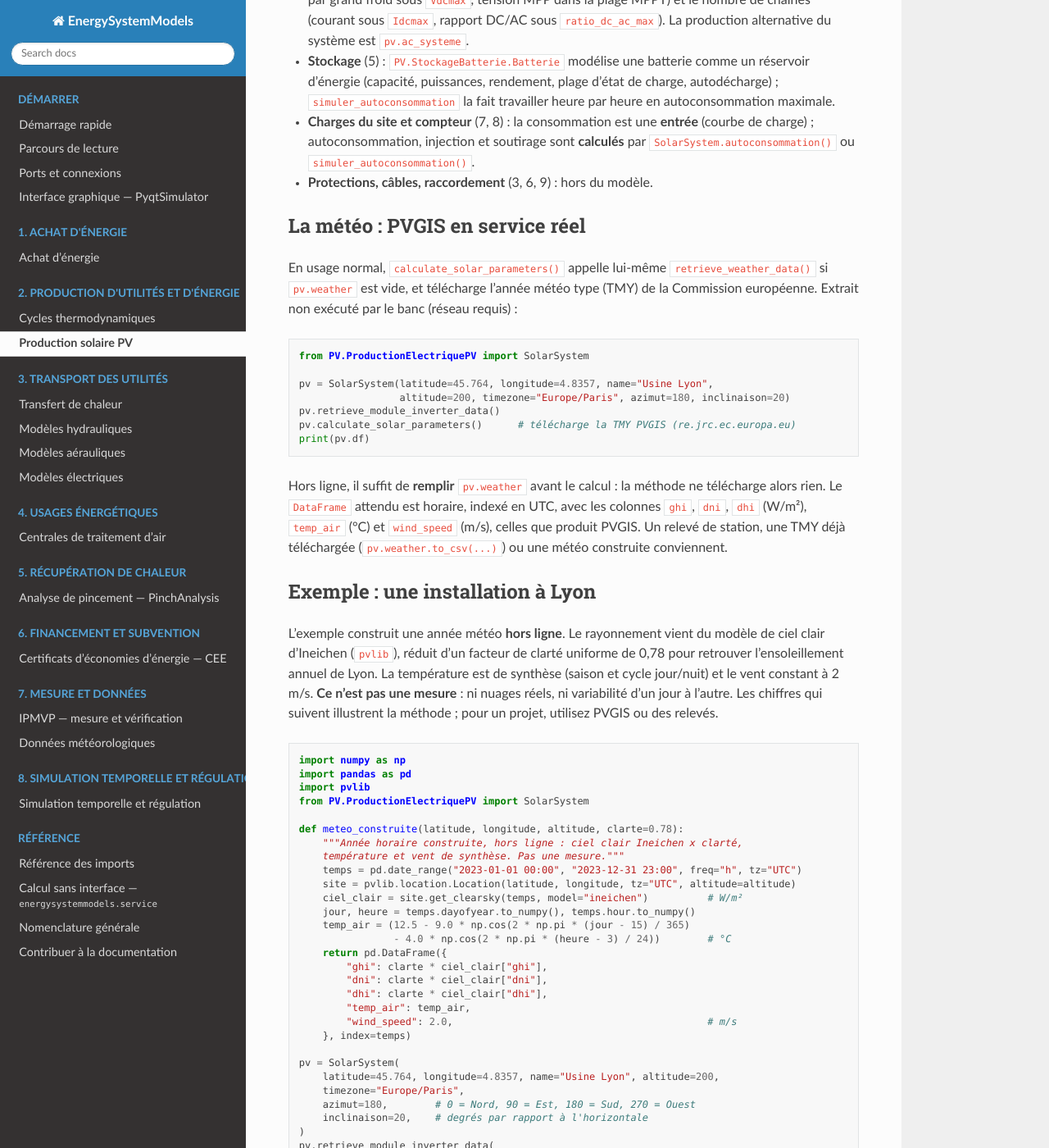
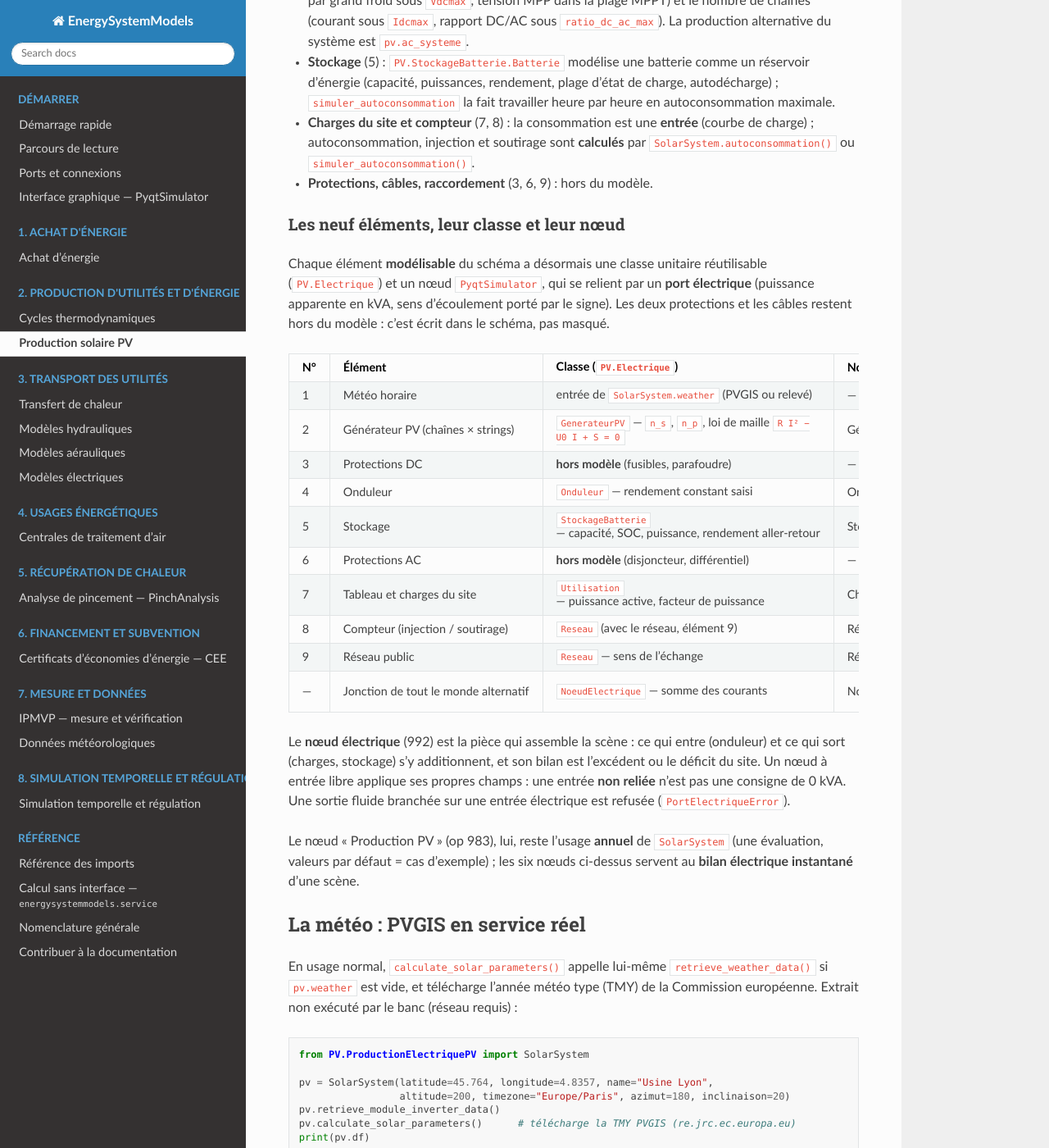
Before and after one commit to ZoheirHADID/EnergySystemModels-fr, a Sphinx documentation site: the page built from docs/source/009-pv-solaire/index.rst, in a window 1280 px wide and 1400 px high, scrolled down 1962 px. Shown: the whole window at 82% size. Built offline with Sphinx 7.4.7 and the Read the Docs theme 3.1.0, drawn with Linux system fonts in a browser that asks for light colours; some of the changed text lies outside the part shown.

Commit message:
doc(pv): les neuf elements du schema, leur classe PV.Electrique et leur noeud
La page affirmait 'Aucun noeud PyqtSimulator ne represente le photovoltaique : le PV s'utilise en Python' : c'etait vrai avant le commit 5e4098b4 (six noeuds 989-994). Ajout du tableau des neuf elements du schema avec, pour chacun, la classe unitaire (PV.Electrique), le noeud et les grandeurs echangees ; les elements 3 et 6 (protections DC/AC) sont declares hors modele.

Le texte precise les regles du port electrique : entree reliee -> impose la puissance, entree libre -> champs du noeud, sortie fluide refusee ; et distingue le noeud 983 (Production PV, usage annuel de SolarSystem). Sphinx -E -W sans avertissement, banc 5/5 sur la page.

```diff
--- a/banc_doc.json
+++ b/banc_doc.json
@@ -1348,8 +1348,8 @@
   },
   "docs/source/009-pv-solaire/index.rst": {
    "blocs": 14,
-   "empreinte": "c8e49a2d73a87c09",
-   "mesure": "2026-11-26T06:34",
+   "empreinte": "3273a9ad02dfdf62",
+   "mesure": "2026-11-26T21:50",
    "figures": [
     "/images/schema_pv_installation.svg",
     "/009-pv-solaire/figures/009_pv_plot_production.png",
--- a/docs/source/009-pv-solaire/index.rst
+++ b/docs/source/009-pv-solaire/index.rst
@@ -85,8 +85,9 @@ par ailleurs.
          compteur, réseau
 
    Schéma produit par ``docs/schemas_pv.py`` ; les noms portés sont ceux du code
-   de ``PV.ProductionElectriquePV``. Aucun nœud ``PyqtSimulator`` ne représente le
-   photovoltaïque : le PV s'utilise en Python.
+   de ``PV.ProductionElectriquePV``. Les éléments modélisables ont leur classe
+   (``PV.Electrique``) et leur nœud ``PyqtSimulator`` (voir le tableau ci-après) ;
+   les protections restent hors du modèle.
 
 - **Générateur** (2) : les modules sont câblés **en série** en chaînes (*strings*),
   les chaînes **en parallèle** sur l'entrée de l'onduleur. ``azimut`` et
@@ -106,6 +107,85 @@ par ailleurs.
   (courbe de charge) ; autoconsommation, injection et soutirage sont **calculés**
   par ``SolarSystem.autoconsommation()`` ou ``simuler_autoconsommation()``.
 - **Protections, câbles, raccordement** (3, 6, 9) : hors du modèle.
+
+Les neuf éléments, leur classe et leur nœud
+--------------------------------------------
+
+Chaque élément **modélisable** du schéma a désormais une classe unitaire
+réutilisable (``PV.Electrique``) et un nœud ``PyqtSimulator``, qui se relient par
+un **port électrique** (puissance apparente en kVA, sens d'écoulement porté par
+le signe). Les deux protections et les câbles restent hors du modèle : c'est
+écrit dans le schéma, pas masqué.
+
+.. list-table::
+   :widths: 6 22 30 22 20
+   :header-rows: 1
+
+   * - N°
+     - Élément
+     - Classe (``PV.Electrique``)
+     - Nœud (op)
+     - Grandeurs échangées
+   * - 1
+     - Météo horaire
+     - entrée de ``SolarSystem.weather`` (PVGIS ou relevé)
+     - —
+     - —
+   * - 2
+     - Générateur PV (chaînes × strings)
+     - ``GenerateurPV`` — ``n_s``, ``n_p``, loi de maille ``R I² − U0 I + S = 0``
+     - Générateur PV (989)
+     - ``S``, ``U``, ``I``
+   * - 3
+     - Protections DC
+     - **hors modèle** (fusibles, parafoudre)
+     - —
+     - —
+   * - 4
+     - Onduleur
+     - ``Onduleur`` — rendement constant saisi
+     - Onduleur (990)
+     - ``S_dc`` → ``S_ac``, pertes
+   * - 5
+     - Stockage
+     - ``StockageBatterie`` — capacité, SOC, puissance, rendement aller-retour
+     - Stockage électrique (991)
+     - ``S`` au nœud, SOC, énergie
+   * - 6
+     - Protections AC
+     - **hors modèle** (disjoncteur, différentiel)
+     - —
+     - —
+   * - 7
+     - Tableau et charges du site
+     - ``Utilisation`` — puissance active, facteur de puissance
+     - Charges du site (993)
+     - ``S`` absorbée
+   * - 8
+     - Compteur (injection / soutirage)
+     - ``Reseau`` (avec le réseau, élément 9)
+     - Réseau (994)
+     - injection, soutirage
+   * - 9
+     - Réseau public
+     - ``Reseau`` — sens de l'échange
+     - Réseau (994)
+     - ``S`` échangée
+   * - —
+     - Jonction de tout le monde alternatif
+     - ``NoeudElectrique`` — somme des courants
+     - Nœud électrique (992)
+     - ``S`` entrante, sortante, bilan
+
+Le **nœud électrique** (992) est la pièce qui assemble la scène : ce qui entre
+(onduleur) et ce qui sort (charges, stockage) s'y additionnent, et son bilan est
+l'excédent ou le déficit du site. Un nœud à entrée libre applique ses propres
+champs : une entrée **non reliée** n'est pas une consigne de 0 kVA. Une sortie
+fluide branchée sur une entrée électrique est refusée (``PortElectriqueError``).
+
+Le nœud « Production PV » (op 983), lui, reste l'usage **annuel** de
+``SolarSystem`` (une évaluation, valeurs par défaut = cas d'exemple) ; les six
+nœuds ci-dessus servent au **bilan électrique instantané** d'une scène.
 
 La météo : PVGIS en service réel
 ================================
```
